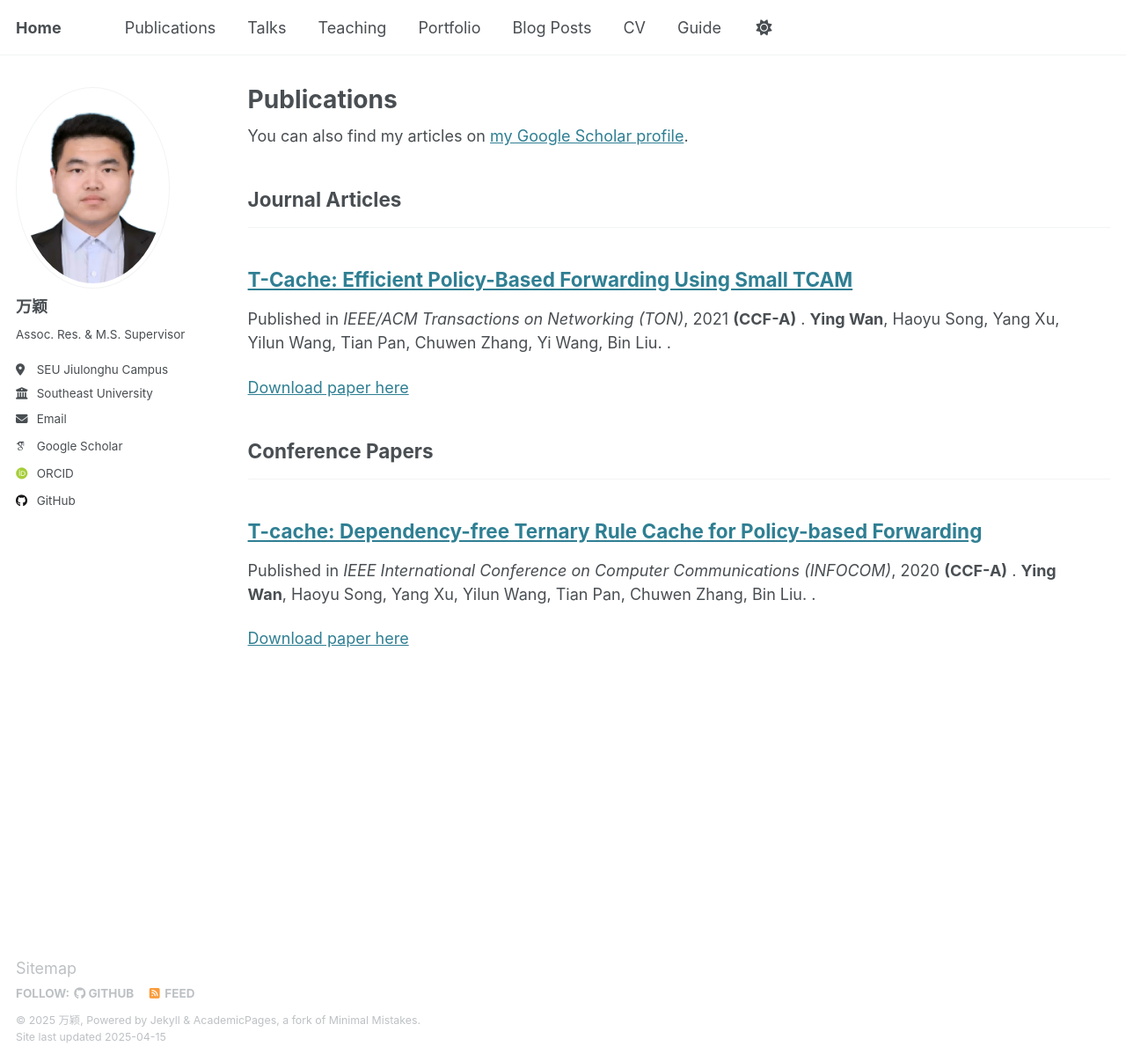
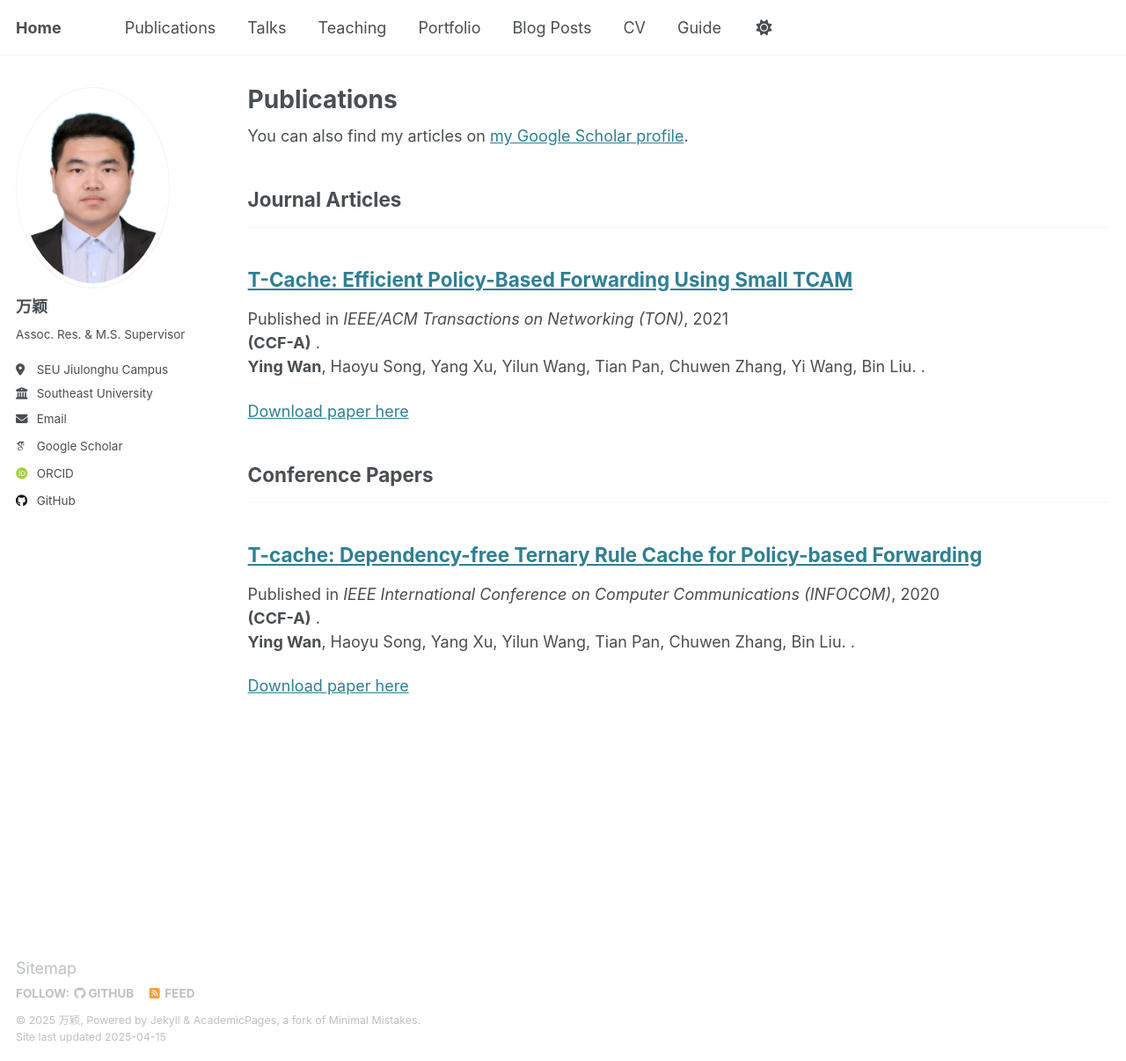
Before and after one commit to wany16/wany16.github.io, a Jekyll site: the page built from _pages/publications.html, in a window 1280 px wide and 1206 px high. Shown: the whole window at 88% size. Built offline with Jekyll 4.4.1, drawn with Linux system fonts in a browser that asks for light colours; some web fonts are replaced.

Commit message:
add pubs

```diff
--- a/_includes/archive-single.html
+++ b/_includes/archive-single.html
@@ -44,13 +44,11 @@
           <p>
             Published in <i>{{ post.venue }}</i>, {{ post.date | default: "1900-01-01" | date: "%Y" }}
             {% if post.level %}
-            {{ post.level }}
-            {% endif %}
-            .
+            <br />{{ post.level }}
+            {% endif %}.
             {% if post.author %}
-            {{ post.author }}
-            {% endif %}
-            .
+            <br />{{ post.author }}
+            {% endif %}.
           </p>
         {% elsif post.date %}
          <p class="page__date"><strong><i class="fa fa-fw fa-calendar" aria-hidden="true"></i> {{ site.data.ui-text[site.locale].date_label | default: "Published:" }}</strong> <time datetime="{{ post.date | default: "1900-01-01" | date_to_xmlschema }}">{{ post.date | default: "1900-01-01" | date: "%B %d, %Y" }}</time></p>
```
